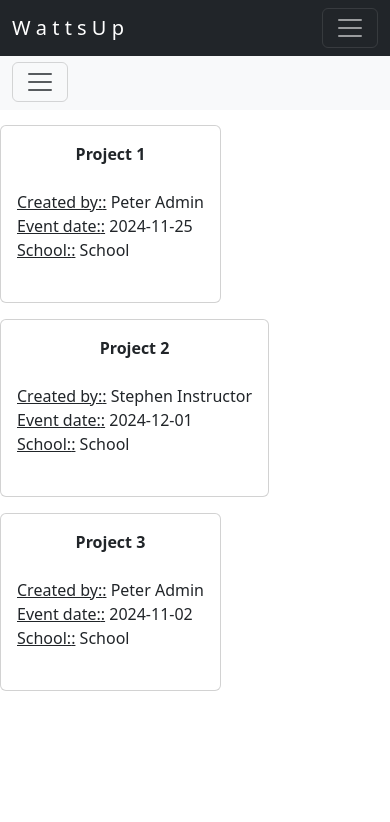
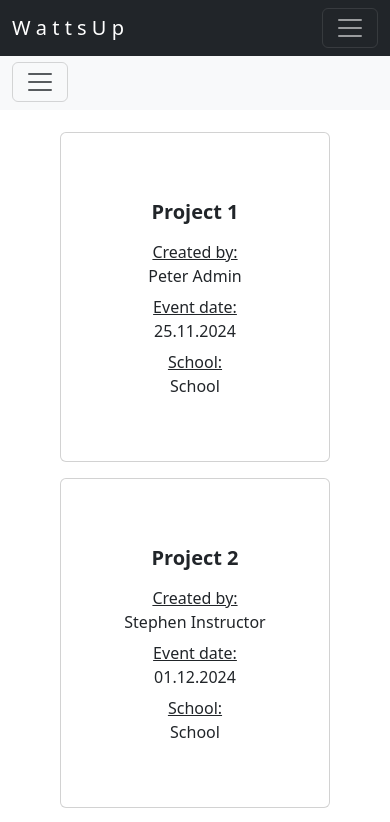
Before and after one commit to matejkrsek/uu_wattsUp_FE_test, a React (Create React App) app: page / in a window 390 px wide. Shown: the top 822 px of the page. Built offline with nearby package versions, Linux system fonts and the light colour scheme.

Commit message:
Responsive

```diff
--- a/src/bricks/Card.js
+++ b/src/bricks/Card.js
@@ -1,33 +1,44 @@
 import React, { useState, useContext } from "react";
 import { useNavigate } from "react-router-dom";
+import { format } from "date-fns";
 import { Card, Button } from "react-bootstrap";
 
 function Tile({ project, users }) {
   const navigate = useNavigate();
   const createdByUser = users.find((user) => user.id === project.createdBy);
 
-  /*   const handleCardClick = () => {
-        navigate(`/project/${detail.id}`, {state: {detail, ownerName, members}});
-      }; */
-
   return (
     <div>
       {" "}
       <Card
-        style={{ cursor: "pointer" }}
-        onClick={() => navigate(`/project/${project.id}`)}
+        style={{
+          cursor: "pointer",
+          width: "270px",
+          height: "330px",
+          overflow: "hidden", // Hide overflow if content exceeds
+        }}
+        onClick={() => navigate(`/project/${project.id}`, { state: { project, createdByUser } })}
       >
-        <Card.Body>
-          <strong> {project.name} </strong> <br /> <br />
-          <div style={{ textAlign: "left" }}>
-            <u>{"Created by:"}:</u>{" "}
+        <Card.Body
+          style={{
+            display: "flex", // Enable flexbox
+            flexDirection: "column", // Align text vertically
+            justifyContent: "center", // Horizontally center the content
+            alignItems: "center", // Vertically center the content
+            textAlign: "center", // Align text in the center
+          }}
+        >
+          <strong style={{ fontSize: "20px", marginBottom: "13px" }}> {project.name} </strong>
+          <u>{"Created by:"}</u>
+          <div style={{ marginBottom: "7px" }}>
             {createdByUser ? createdByUser.name : "Unknown"}
-            <br />
-            <u>{"Event date:"}:</u> {project.date}
-            <br />
-            <u>{"School:"}:</u> {project.organization}
           </div>
-          <br />
+          <u>{"Event date:"}</u>
+          <div style={{ marginBottom: "7px" }}>
+            {format(new Date(project.date), "dd.MM.yyyy")}
+          </div>
+          <u>{"School:"}</u>
+          {project.organization}
         </Card.Body>
       </Card>
     </div>
--- a/src/bricks/ProjectCards.jsx
+++ b/src/bricks/ProjectCards.jsx
@@ -2,14 +2,41 @@ import React from "react";
 import Tile from "./Card";
 
 const ProjectCards = ({ projects, users }) => {
-  //  console.log(projects);
 
   return (
-    <div className="d-flex flex-wrap gap-3">
+
+<div
+      className="d-flex flex-wrap gap-3"
+      style={{
+        minHeight: "100vh", // To ensure that the container takes full height
+        gap: "3px", // Smaller gap between cards
+        padding: "7px", // Add padding to create space from screen edges
+      }}
+    >
+      {/* Media query for small screens */}
+      <div
+        className="d-flex flex-wrap gap-3"
+        style={{
+          minHeight: "100vh", // To ensure that the container takes full height
+        }}
+      >
       {projects?.map((project) => (
         <Tile key={project.id} project={project} users={users} />
       ))}
     </div>
+
+    <style>
+        {`
+          @media (max-width: 570px) {
+            .d-flex {
+              justify-content: center;
+              align-items: center;
+            }
+          }
+        `}
+      </style>
+    </div>
+
   );
 };
 
```
